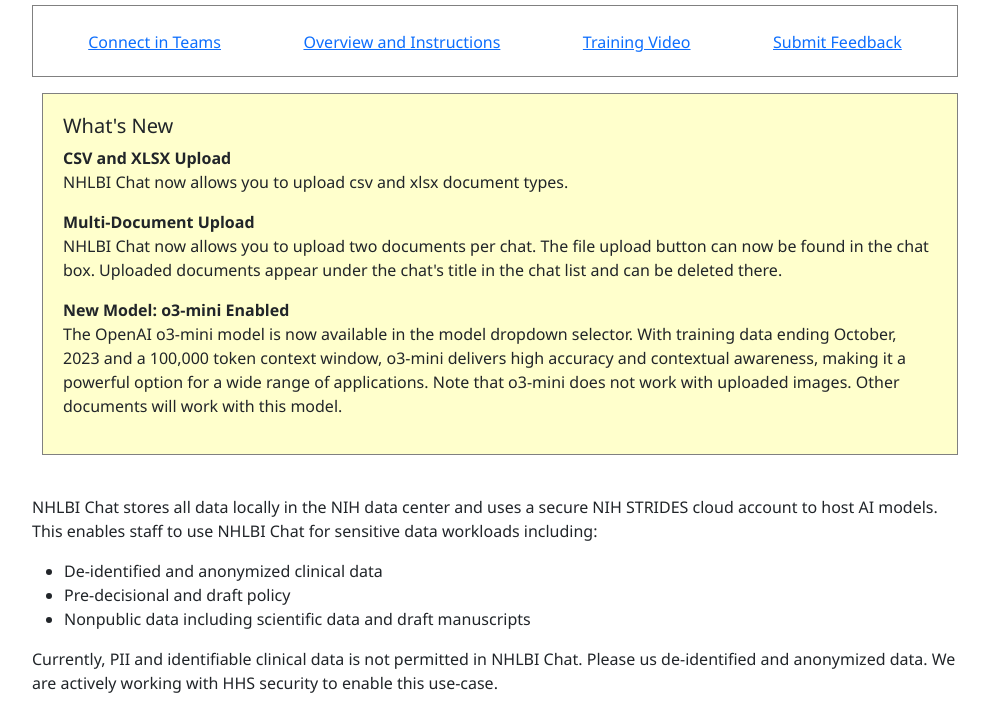
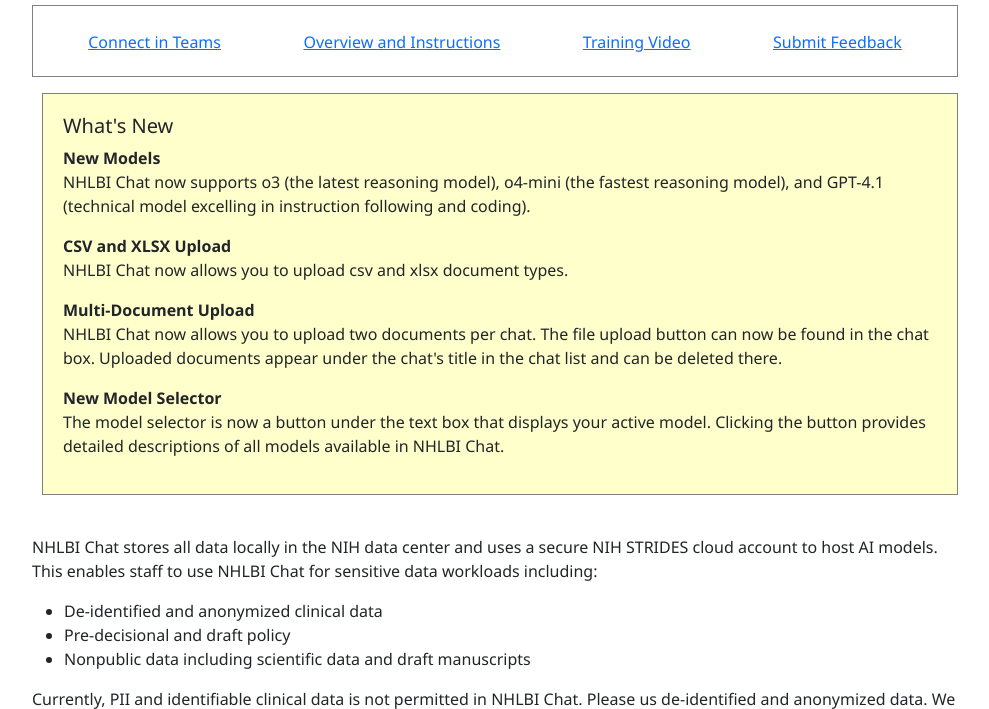
Before and after one commit to NHLBI/LLM_Chat_Interface, a PHP site: page /index.php in a window 1280 px wide. Shown: the part 157-866 px from the top of the page, without its empty margins (145-1134 px from the left). Run offline with PHP 8.4, Linux system fonts and the light colour scheme; data that the repository does not hold is empty.

Commit message:
Hotfixes applied directly in production: updated GPT image, notification center

```diff
--- a/lib.required.php
+++ b/lib.required.php
@@ -465,7 +465,7 @@ function call_azure_api($active_config, $chat_id, $msg) {
     } else {
         // Chat Completion Endpoint
         $url = $active_config['base_url'] . "/openai/deployments/" . $active_config['deployment_name'] . "/chat/completions?api-version=" . $active_config['api_version'];
-        $top_p = (preg_match('/o1|o3/',$_SESSION['deployment'])) ? 1 : 0.95;
+        $top_p = (preg_match('/o1|o3|o4/',$_SESSION['deployment'])) ? 1 : 0.95;
 
         $payload = [
             'messages' => $msg,
@@ -568,6 +568,7 @@ function process_api_response($response, $active_config, $chat_id, $message, $ms
 
     // Handle Chat Completion response
     $response_text = $response_data['choices'][0]['message']['content'] ?? 'No response text found.';
+    if (empty($custom_config['workflowId'])) $custom_config['workflowId'] = '';
     $eid = create_exchange($chat_id, $message, $response_text, $custom_config['workflowId']);
 
     return [
--- a/staticpages/notification_center.html
+++ b/staticpages/notification_center.html
@@ -1,10 +1,11 @@
 <div class="notification_center">
   <h3>What's New</h3>
-
+<strong>New Models</strong>
+<p>NHLBI Chat now supports o3 (the latest reasoning model), o4-mini (the fastest reasoning model), and GPT-4.1 (technical model excelling in instruction following and coding).</p>
 <strong>CSV and XLSX Upload</strong>
 <p>NHLBI Chat now allows you to upload csv and xlsx document types. </p>
 <strong>Multi-Document Upload</strong>
 <p>NHLBI Chat now allows you to upload two documents per chat. The file upload button can now be found in the chat box. Uploaded documents appear under the chat's title in the chat list and can be deleted there.</p>
-<strong>New Model: o3-mini Enabled</strong>
-<p>The OpenAI o3-mini model is now available in the model dropdown selector. With training data ending October, 2023 and a 100,000 token context window, o3-mini delivers high accuracy and contextual awareness, making it a powerful option for a wide range of applications. Note that o3-mini does not work with uploaded images. Other documents will work with this model.</p>
+<strong>New Model Selector</strong>
+<p>The model selector is now a button under the text box that displays your active model. Clicking the button provides detailed descriptions of all models available in NHLBI Chat.</p>
 </div>
```
Also changed, not shown: staticpages/model_text.php (+11 -3 lines), images/gpt4.1.png, images/gpto4-mini.png (added).
